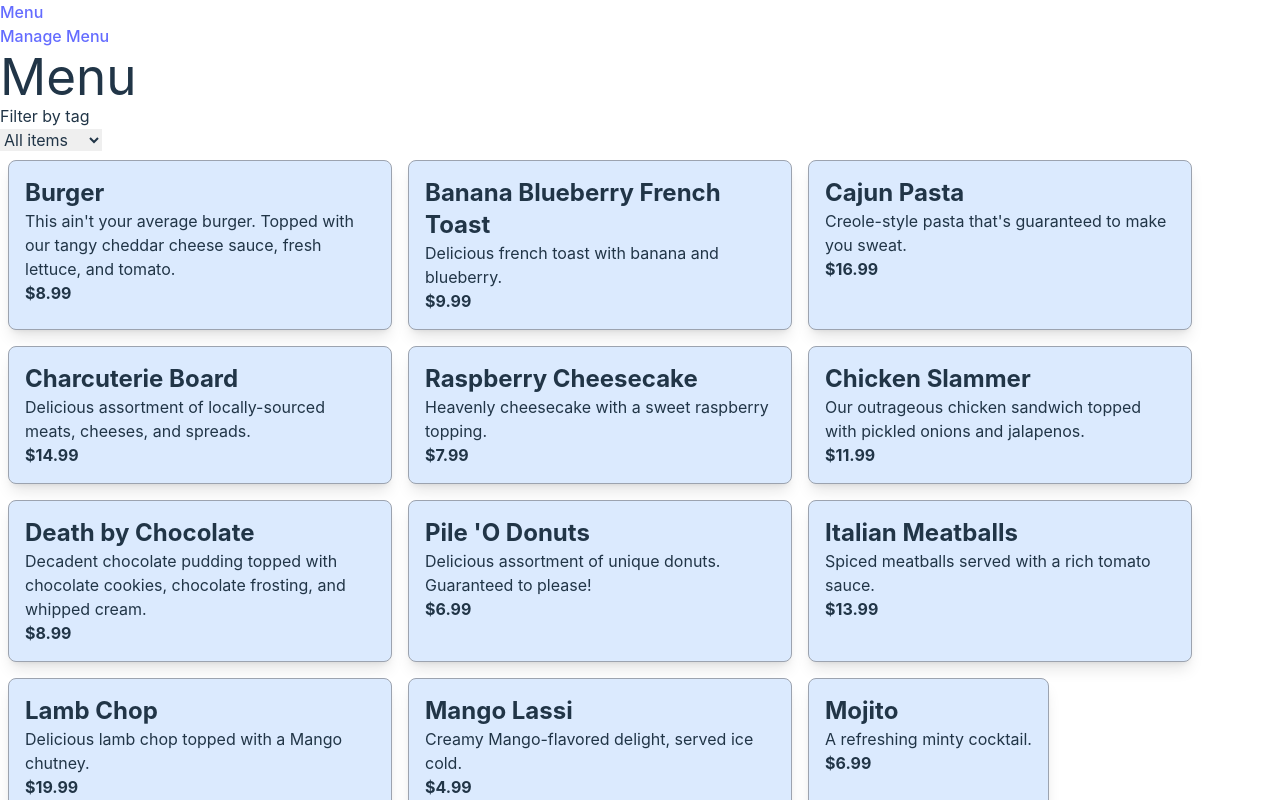
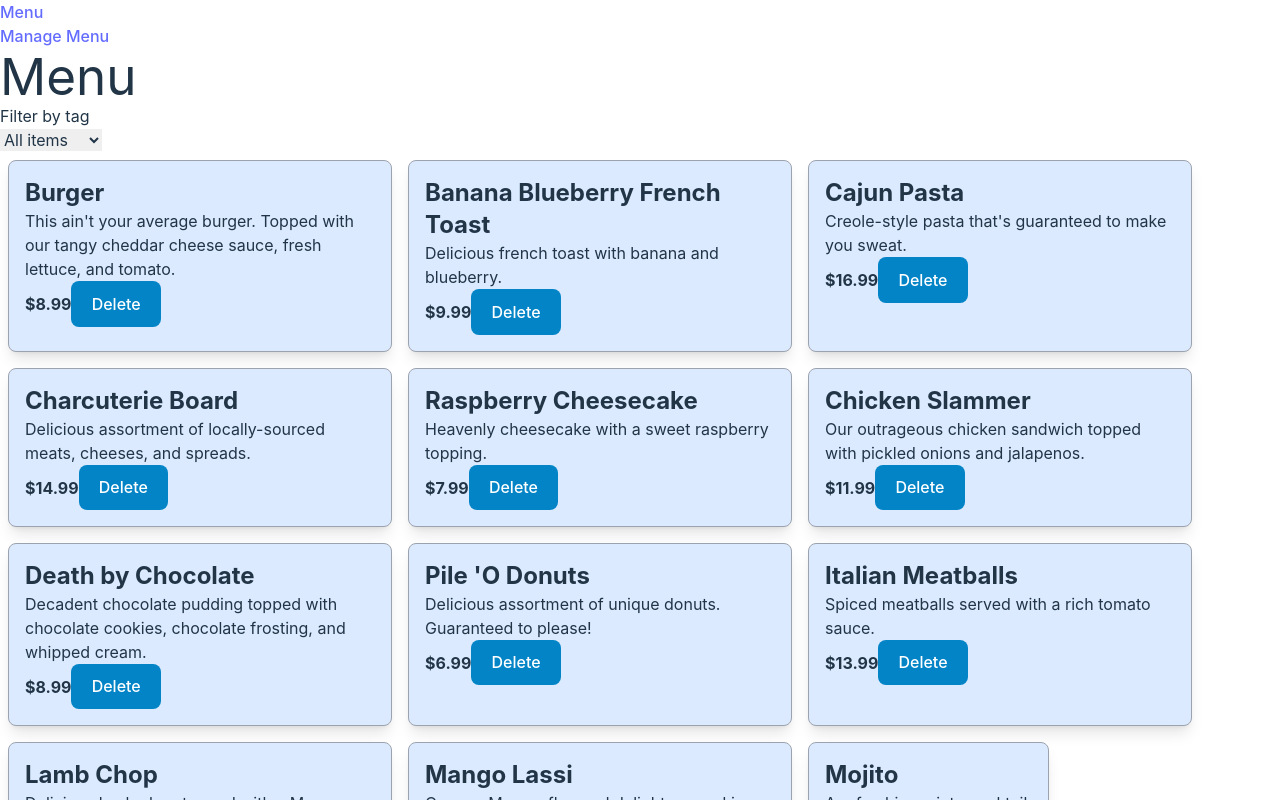
Before and after one commit to vincentowler/everlaw-shoes, a React (Vite) app: page / in a window 1280 px wide. Shown: the top 800 px of the page. Built offline with nearby package versions, Linux system fonts and the light colour scheme; data requests are answered from the project's data file.

Commit message:
implement delete

```diff
--- a/src/Menu.tsx
+++ b/src/Menu.tsx
@@ -1,7 +1,8 @@
 import { useEffect, useState } from "react";
 import { Food, FoodTag, foodTags } from "./foods";
 import { Card } from "./reusable/Card";
-import { getFoods } from "./services/foods.service";
+import { deleteFood, getFoods } from "./services/foods.service";
+import { Button } from "./reusable/Button";
 
 export function Menu() {
   const [tagFilter, setTagFilter] = useState<FoodTag | "">("");
@@ -27,6 +28,16 @@ export function Menu() {
         <h2 className="text-2xl font-bold">{food.name}</h2>
         <p>{food.description}</p>
         <strong>${food.price}</strong>
+        <Button
+          onClick={() => {
+            deleteFood(food.id);
+            setFoods(foods.filter((f) => f.id !== food.id));
+          }}
+          type="button"
+          aria-label={"Delete " + food.name}
+        >
+          Delete
+        </Button>
       </Card>
     );
   }
--- a/src/reusable/Button.tsx
+++ b/src/reusable/Button.tsx
@@ -3,15 +3,19 @@ export const buttonTypes = ["button", "submit"] as const;
 type ButtonType = typeof buttonTypes[number];
 
 type ButtonProps = {
+  ["aria-label"]: string;
+
   children: React.ReactNode;
+
+  onClick: (event: React.MouseEvent<HTMLButtonElement, MouseEvent>) => void;
 
   /** Button type */
   type: ButtonType;
 };
 
-export function Button({ children, type }: ButtonProps) {
+export function Button({ children, ...rest }: ButtonProps) {
   return (
-    <button className="text-white border bg-sky-600" type={type}>
+    <button className="text-white border bg-sky-600" {...rest}>
       {children}
     </button>
   );
--- a/src/services/foods.service.ts
+++ b/src/services/foods.service.ts
@@ -12,3 +12,7 @@ export async function postFood(newFood: NewFood): Promise<Food> {
     })
     .json();
 }
+
+export async function deleteFood(id: number): Promise<void> {
+  return ky.delete("http://localhost:3001/foods/" + id).json();
+}
```
Also changed, not shown: 1 other file (tests, documents, lock files or other folders).
